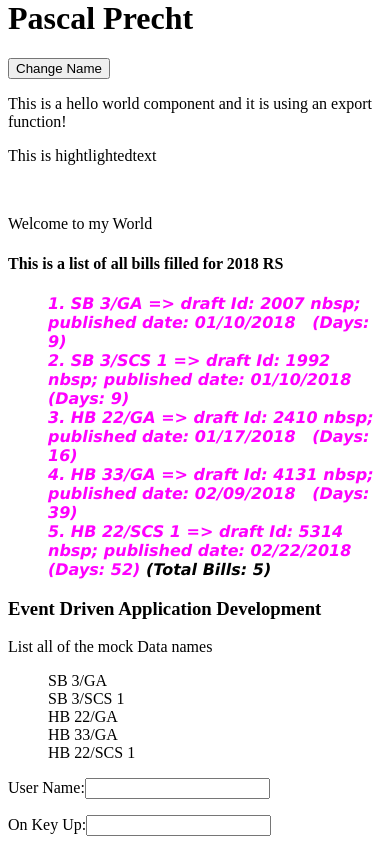
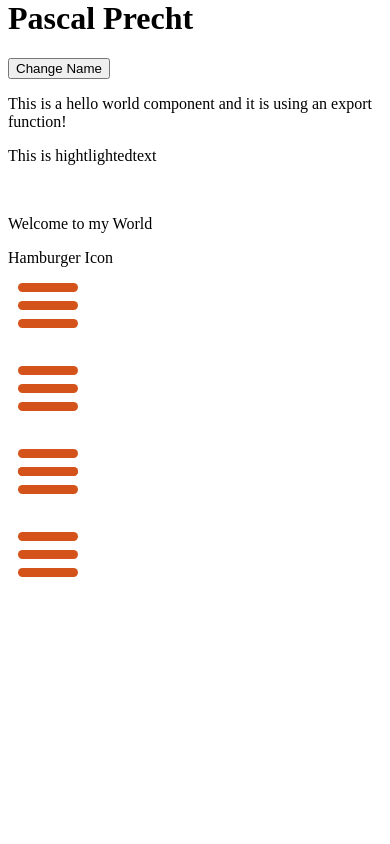
Before and after one commit to michaelganesan26/testCodeAngular4, an Angular app: page / in a window 390 px wide. Shown: the part 797-1641 px from the top of the page. After the commit the page ends 1384 px from the top, so only its background shows below. Built offline with nearby package versions, Linux system fonts and the light colour scheme.

Commit message:
added code for hamburger menu

```diff
--- a/src/app/app.component.html
+++ b/src/app/app.component.html
@@ -41,13 +41,15 @@
   <p>
     <span appHighlight>Welcome</span> to my World</p>
 </div>
-<div #billsDisplay>
+<!-- <div #billsDisplay>
    <app-listbills></app-listbills>
-</div>
-<div #eventDrivenBillDisplay>
-  <!-- This is an event driven division -->
-  <app-event-driven (dataMouseClick)= "billItemClicked($event)" ></app-event-driven>
+</div> -->
+ <!-- <div>
+   <app-event-driven (dataMouseClick)= "billItemClicked($event)" ></app-event-driven>
+</div>  -->
 
 
-
+<div>
+  <p>Hamburger Icon</p>
+  <app-hambuger-icon></app-hambuger-icon>
 </div>
--- a/src/app/app.module.ts
+++ b/src/app/app.module.ts
@@ -16,6 +16,8 @@ import { DATA_PRODUCTION_SERVER, DATA_TEST_SERVER } from './test-code/global-var
 import { ListbillsComponent } from './test-code/listbills/listbills.component';
 import { DatefromstartPipe } from './test-code/datefromstart.pipe';
 import { EventDrivenComponent } from './test-code/event-driven/event-driven.component';
+import { HambugerIconComponent } from './controls/hambuger-icon/hambuger-icon.component';
+
 
 
 @NgModule({
@@ -27,7 +29,8 @@ import { EventDrivenComponent } from './test-code/event-driven/event-driven.comp
     HighlightDirective,
     ListbillsComponent,
     DatefromstartPipe,
-    EventDrivenComponent
+    EventDrivenComponent,
+    HambugerIconComponent
   ],
   imports: [
     BrowserModule,
@@ -40,4 +43,5 @@ import { EventDrivenComponent } from './test-code/event-driven/event-driven.comp
     LoggerService, MockDataService],
   bootstrap: [AppComponent]
 })
+
 export class AppModule { }
--- /dev/null
+++ b/src/app/controls/hambuger-icon/hambuger-icon.component.css
@@ -0,0 +1,250 @@
+
+/* * {
+    margin: 0;
+    padding: 0;
+  } */
+
+  /* Icon 1 */
+
+  #navIcon1, #navIcon2, #navIcon3, #navIcon4 {
+    width: 60px;
+    height: 45px;
+    position: relative;
+    /* margin: 50px auto; */
+    margin:10px;
+    -webkit-transform: rotate(0deg);
+    -moz-transform: rotate(0deg);
+    -o-transform: rotate(0deg);
+    transform: rotate(0deg);
+    -webkit-transition: .5s ease-in-out;
+    -moz-transition: .5s ease-in-out;
+    -o-transition: .5s ease-in-out;
+    transition: .5s ease-in-out;
+    cursor: pointer;
+  }
+
+  #navIcon1 span, #navIcon3 span, #navIcon4 span {
+    display: block;
+    position: absolute;
+    height: 9px;
+    width: 100%;
+    background: #d3531a;
+    border-radius: 9px;
+    opacity: 1;
+    left: 0;
+    -webkit-transform: rotate(0deg);
+    -moz-transform: rotate(0deg);
+    -o-transform: rotate(0deg);
+    transform: rotate(0deg);
+    -webkit-transition: .25s ease-in-out;
+    -moz-transition: .25s ease-in-out;
+    -o-transition: .25s ease-in-out;
+    transition: .25s ease-in-out;
+  }
+
+  #navIcon1 span:nth-child(1) {
+    top: 0px;
+  }
+
+  #navIcon1 span:nth-child(2) {
+    top: 18px;
+  }
+
+  #navIcon1 span:nth-child(3) {
+    top: 36px;
+  }
+
+  #navIcon1.open span:nth-child(1) {
+    top: 18px;
+    -webkit-transform: rotate(135deg);
+    -moz-transform: rotate(135deg);
+    -o-transform: rotate(135deg);
+    transform: rotate(135deg);
+  }
+
+  #navIcon1.open span:nth-child(2) {
+    opacity: 0;
+    left: -60px;
+  }
+
+  #navIcon1.open span:nth-child(3) {
+    top: 18px;
+    -webkit-transform: rotate(-135deg);
+    -moz-transform: rotate(-135deg);
+    -o-transform: rotate(-135deg);
+    transform: rotate(-135deg);
+  }
+
+  /* Icon 2 */
+
+  #navIcon2 span {
+    display: block;
+    position: absolute;
+    height: 9px;
+    width: 50%;
+    background: #d3531a;
+    opacity: 1;
+    -webkit-transform: rotate(0deg);
+    -moz-transform: rotate(0deg);
+    -o-transform: rotate(0deg);
+    transform: rotate(0deg);
+    -webkit-transition: .25s ease-in-out;
+    -moz-transition: .25s ease-in-out;
+    -o-transition: .25s ease-in-out;
+    transition: .25s ease-in-out;
+  }
+
+  #navIcon2 span:nth-child(even) {
+    left: 50%;
+    border-radius: 0 9px 9px 0;
+  }
+
+  #navIcon2 span:nth-child(odd) {
+    left:0px;
+    border-radius: 9px 0 0 9px;
+  }
+
+  #navIcon2 span:nth-child(1), #navIcon2 span:nth-child(2) {
+    top: 0px;
+  }
+
+  #navIcon2 span:nth-child(3), #navIcon2 span:nth-child(4) {
+    top: 18px;
+  }
+
+  #navIcon2 span:nth-child(5), #navIcon2 span:nth-child(6) {
+    top: 36px;
+  }
+
+  #navIcon2.open span:nth-child(1),#navIcon2.open span:nth-child(6) {
+    -webkit-transform: rotate(45deg);
+    -moz-transform: rotate(45deg);
+    -o-transform: rotate(45deg);
+    transform: rotate(45deg);
+  }
+
+  #navIcon2.open span:nth-child(2),#navIcon2.open span:nth-child(5) {
+    -webkit-transform: rotate(-45deg);
+    -moz-transform: rotate(-45deg);
+    -o-transform: rotate(-45deg);
+    transform: rotate(-45deg);
+  }
+
+  #navIcon2.open span:nth-child(1) {
+    left: 5px;
+    top: 7px;
+  }
+
+  #navIcon2.open span:nth-child(2) {
+    left: calc(50% - 5px);
+    top: 7px;
+  }
+
+  #navIcon2.open span:nth-child(3) {
+    left: -50%;
+    opacity: 0;
+  }
+
+  #navIcon2.open span:nth-child(4) {
+    left: 100%;
+    opacity: 0;
+  }
+
+  #navIcon2.open span:nth-child(5) {
+    left: 5px;
+    top: 29px;
+  }
+
+  #navIcon2.open span:nth-child(6) {
+    left: calc(50% - 5px);
+    top: 29px;
+  }
+
+  /* Icon 3 */
+
+  #navIcon3 span:nth-child(1) {
+    top: 0px;
+  }
+
+  #navIcon3 span:nth-child(2),#navIcon3 span:nth-child(3) {
+    top: 18px;
+  }
+
+  #navIcon3 span:nth-child(4) {
+    top: 36px;
+  }
+
+  #navIcon3.open span:nth-child(1) {
+    top: 18px;
+    width: 0%;
+    left: 50%;
+  }
+
+  #navIcon3.open span:nth-child(2) {
+    -webkit-transform: rotate(45deg);
+    -moz-transform: rotate(45deg);
+    -o-transform: rotate(45deg);
+    transform: rotate(45deg);
+  }
+
+  #navIcon3.open span:nth-child(3) {
+    -webkit-transform: rotate(-45deg);
+    -moz-transform: rotate(-45deg);
+    -o-transform: rotate(-45deg);
+    transform: rotate(-45deg);
+  }
+
+  #navIcon3.open span:nth-child(4) {
+    top: 18px;
+    width: 0%;
+    left: 50%;
+  }
+
+  /* Icon 4 */
+
+  #navIcon4 span:nth-child(1) {
+    top: 0px;
+    -webkit-transform-origin: left center;
+    -moz-transform-origin: left center;
+    -o-transform-origin: left center;
+    transform-origin: left center;
+  }
+
+  #navIcon4 span:nth-child(2) {
+    top: 18px;
+    -webkit-transform-origin: left center;
+    -moz-transform-origin: left center;
+    -o-transform-origin: left center;
+    transform-origin: left center;
+  }
+
+  #navIcon4 span:nth-child(3) {
+    top: 36px;
+    -webkit-transform-origin: left center;
+    -moz-transform-origin: left center;
+    -o-transform-origin: left center;
+    transform-origin: left center;
+  }
+
+  #navIcon4.open span:nth-child(1) {
+    -webkit-transform: rotate(45deg);
+    -moz-transform: rotate(45deg);
+    -o-transform: rotate(45deg);
+    transform: rotate(45deg);
+    top: -3px;
+    left: 8px;
+  }
+
+  #navIcon4.open span:nth-child(2) {
+    width: 0%;
+    opacity: 0;
+  }
+
+  #navIcon4.open span:nth-child(3) {
+    -webkit-transform: rotate(-45deg);
+    -moz-transform: rotate(-45deg);
+    -o-transform: rotate(-45deg);
+    transform: rotate(-45deg);
+    top: 39px;
+    left: 8px;
+  }
--- /dev/null
+++ b/src/app/controls/hambuger-icon/hambuger-icon.component.html
@@ -0,0 +1,28 @@
+<!-- This is the sample of the hamburger icon -->
+<div #navIcon1 id="navIcon1" (click)="navIcon_OpenClickAll('navIcon1')">
+  <span></span>
+  <span></span>
+  <span></span>
+</div>
+<br>
+<div #navIcon2 id="navIcon2" (click)="navIcon_OpenClickAll('navIcon2')">
+  <span></span>
+  <span></span>
+  <span></span>
+  <span></span>
+  <span></span>
+  <span></span>
+</div>
+<br>
+<div #navIcon3 id="navIcon3" (click)="navIcon_OpenClickAll('navIcon3')">
+  <span></span>
+  <span></span>
+  <span></span>
+  <span></span>
+</div>
+<br>
+<div #navIcon4 id="navIcon4" (click)="navIcon_OpenClickAll('navIcon4')">
+  <span></span>
+  <span></span>
+  <span></span>
+</div>
--- /dev/null
+++ b/src/app/controls/hambuger-icon/hambuger-icon.component.ts
@@ -0,0 +1,47 @@
+import { Component, OnInit, ViewChild, ElementRef, Renderer2 } from '@angular/core';
+
+
+@Component({
+  selector: 'app-hambuger-icon',
+  templateUrl: './hambuger-icon.component.html',
+  styleUrls: ['./hambuger-icon.component.css']
+})
+export class HambugerIconComponent implements OnInit {
+
+  @ViewChild('navIcon1') navIcon1: ElementRef;
+  @ViewChild('navIcon2') navIcon2: ElementRef;
+  @ViewChild('navIcon3') navIcon3: ElementRef;
+  @ViewChild('navIcon4') navIcon4: ElementRef;
+
+  constructor(private renderer: Renderer2) { }
+
+  ngOnInit() {
+
+  }
+
+  navIcon_OpenClickAll(navId: string) {
+
+    let element: ElementRef;
+
+
+    switch (navId) {
+      case ("navIcon2"):
+        element = this.navIcon2;
+        break;
+      case ("navIcon3"):
+        element = this.navIcon3;
+        break;
+      case ("navIcon4"):
+        element = this.navIcon4;
+        break;
+      case ("navIcon1"):
+        element = this.navIcon1;
+        break;
+    }
+     element.nativeElement.classList.toggle("open");
+
+  }
+
+
+
+}
```
Also changed, not shown: 1 other file (tests, documents, lock files or other folders).
